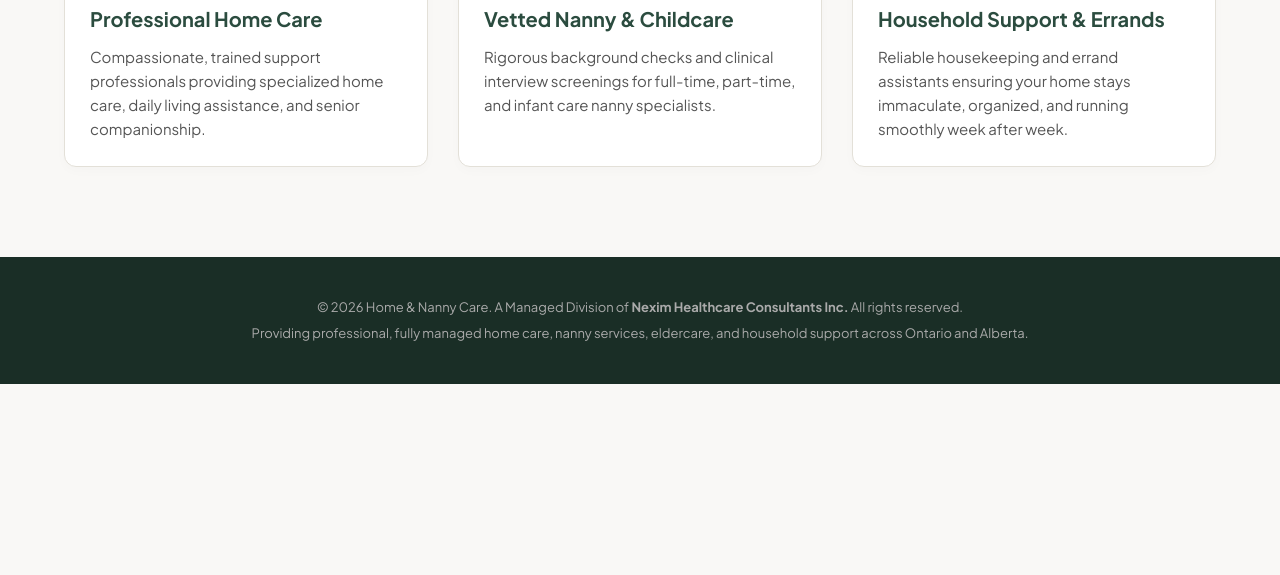
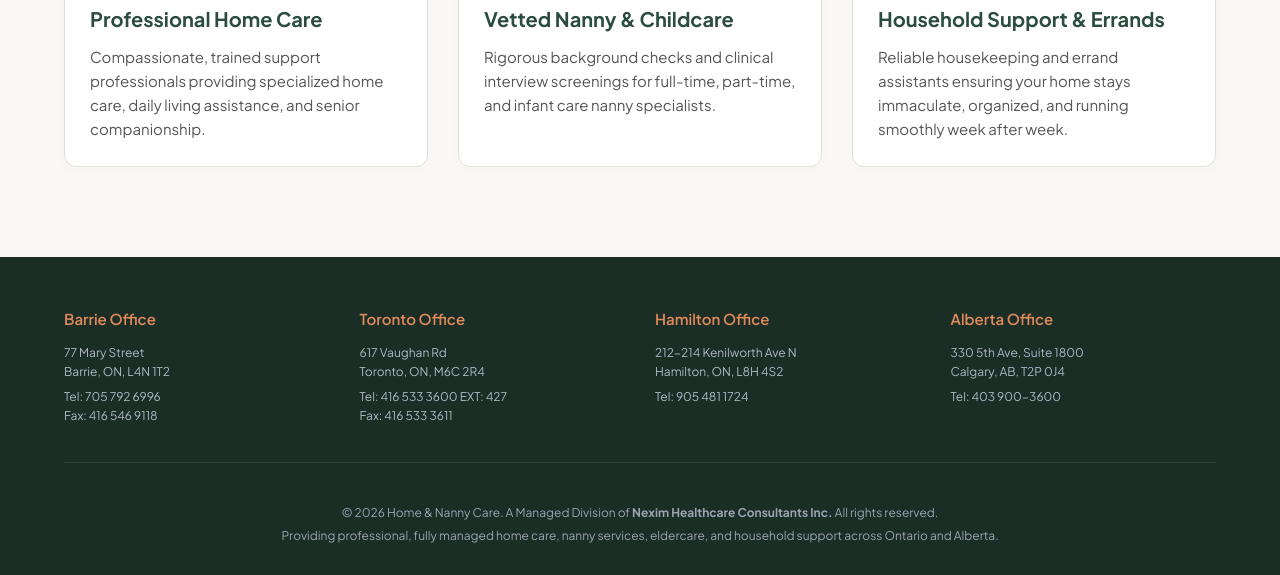
Before and after one commit to ucheagu2001/kincare, a plain HTML site: page index.html in a window 1280 px wide. Shown: the part 1030-1605 px from the top of the page. Before the commit the page ends 1414 px from the top, so only its background shows below. Drawn offline with nearby package versions, Linux system fonts and the light colour scheme.

Commit message:
Add files via upload

```diff
--- a/index.html
+++ b/index.html
@@ -17,7 +17,7 @@
 
         // Initialize Supabase Client with your new keys
         const SUPABASE_URL = "https://rmluwixvkbknsqdnqmob.supabase.co";
-        const SUPABASE_ANON_KEY = "eyJhbGciOiJIUzI1NiIsInR5cCI6IkpXVCJ9.eyJpc3MiOiJzdXBhYmFzZSIsInJlZiI6InJtbHV3aXh2a2JrbnNxZG5xbW9iIiwicm9sZSI6ImFub24iLCJpYXQiOjE3ODc1OTQ5MTIsImV4cCI6MjEwMzE3MDkxMn0.yTJDNPgbEVgelli52cuUNrz4i4Vexg8FWto2Fkyzx8M";
+        const SUPABASE_ANON_KEY = "eyJhbGciOiJIUzI1NiIsInR5cCI6IkpXVCJ9.eyJpc3MiOiJzdXBhYmFzZSIsInJlZiI6InJtbHV3aXh2a2JrbnNxZG5xbW9iIiwicm9sZSI6InJub24iLCJpYXQiOjE3ODc1OTQ5MTIsImV4cCI6MjEwMzE3MDkxMn0.yTJDNPgbEVgelli52cuUNrz4i4Vexg8FWto2Fkyzx8M";
         const _supabase = supabase.createClient(SUPABASE_URL, SUPABASE_ANON_KEY);
     </script>
     <style>
@@ -348,13 +348,42 @@
             z-index: 10;
         }
 
-        /* Footer */
+        /* Footer Styles */
         footer {
             background: #1a2e26;
-            color: #aaa;
-            padding: 40px 5%;
+            color: #d1d5db;
+            padding: 50px 5% 30px 5%;
+            font-size: 13px;
+        }
+
+        .footer-grid {
+            display: grid;
+            grid-template-columns: repeat(auto-fit, minmax(220px, 1fr));
+            gap: 30px;
+            margin-bottom: 40px;
+            border-bottom: 1px solid rgba(255,255,255,0.1);
+            padding-bottom: 30px;
+            text-align: left;
+        }
+
+        .footer-col h4 {
+            color: var(--accent);
+            font-size: 15px;
+            margin-bottom: 12px;
+            font-weight: 600;
+        }
+
+        .footer-col p {
+            font-size: 12px;
+            line-height: 1.6;
+            color: #b0b7c3;
+            margin-bottom: 6px;
+        }
+
+        .footer-bottom {
             text-align: center;
-            font-size: 13px;
+            color: #9ca3af;
+            font-size: 12px;
         }
 
         @media (max-width: 768px) {
@@ -745,10 +774,34 @@
         </div>
     </div>
 
-    <!-- Footer -->
+    <!-- Official Corporate Footer with Regional Offices -->
     <footer>
-        <p>&copy; 2026 Home & Nanny Care. A Managed Division of <strong>Nexim Healthcare Consultants Inc.</strong> All rights reserved.</p>
-        <p style="margin-top: 5px;">Providing professional, fully managed home care, nanny services, eldercare, and household support across Ontario and Alberta.</p>
+        <div class="footer-grid">
+            <div class="footer-col">
+                <h4>Barrie Office</h4>
+                <p>77 Mary Street<br>Barrie, ON, L4N 1T2</p>
+                <p>Tel: 705 792 6996<br>Fax: 416 546 9118</p>
+            </div>
+            <div class="footer-col">
+                <h4>Toronto Office</h4>
+                <p>617 Vaughan Rd<br>Toronto, ON, M6C 2R4</p>
+                <p>Tel: 416 533 3600 EXT: 427<br>Fax: 416 533 3611</p>
+            </div>
+            <div class="footer-col">
+                <h4>Hamilton Office</h4>
+                <p>212-214 Kenilworth Ave N<br>Hamilton, ON, L8H 4S2</p>
+                <p>Tel: 905 481 1724</p>
+            </div>
+            <div class="footer-col">
+                <h4>Alberta Office</h4>
+                <p>330 5th Ave, Suite 1800<br>Calgary, AB, T2P 0J4</p>
+                <p>Tel: 403 900-3600</p>
+            </div>
+        </div>
+        <div class="footer-bottom">
+            <p>&copy; 2026 Home & Nanny Care. A Managed Division of <strong>Nexim Healthcare Consultants Inc.</strong> All rights reserved.</p>
+            <p style="margin-top: 4px;">Providing professional, fully managed home care, nanny services, eldercare, and household support across Ontario and Alberta.</p>
+        </div>
     </footer>
 
     <!-- Scripting for Navigation, Supabase, and Admin Panel -->
```
